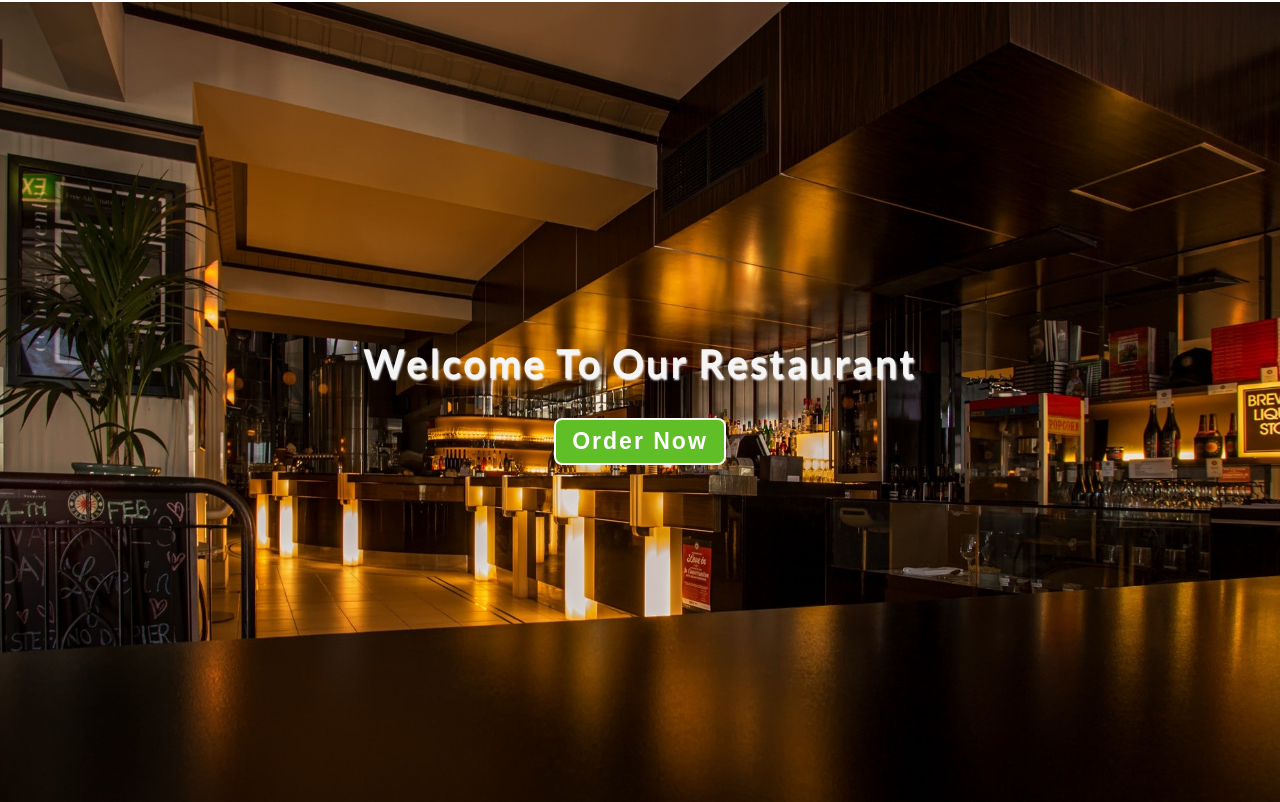
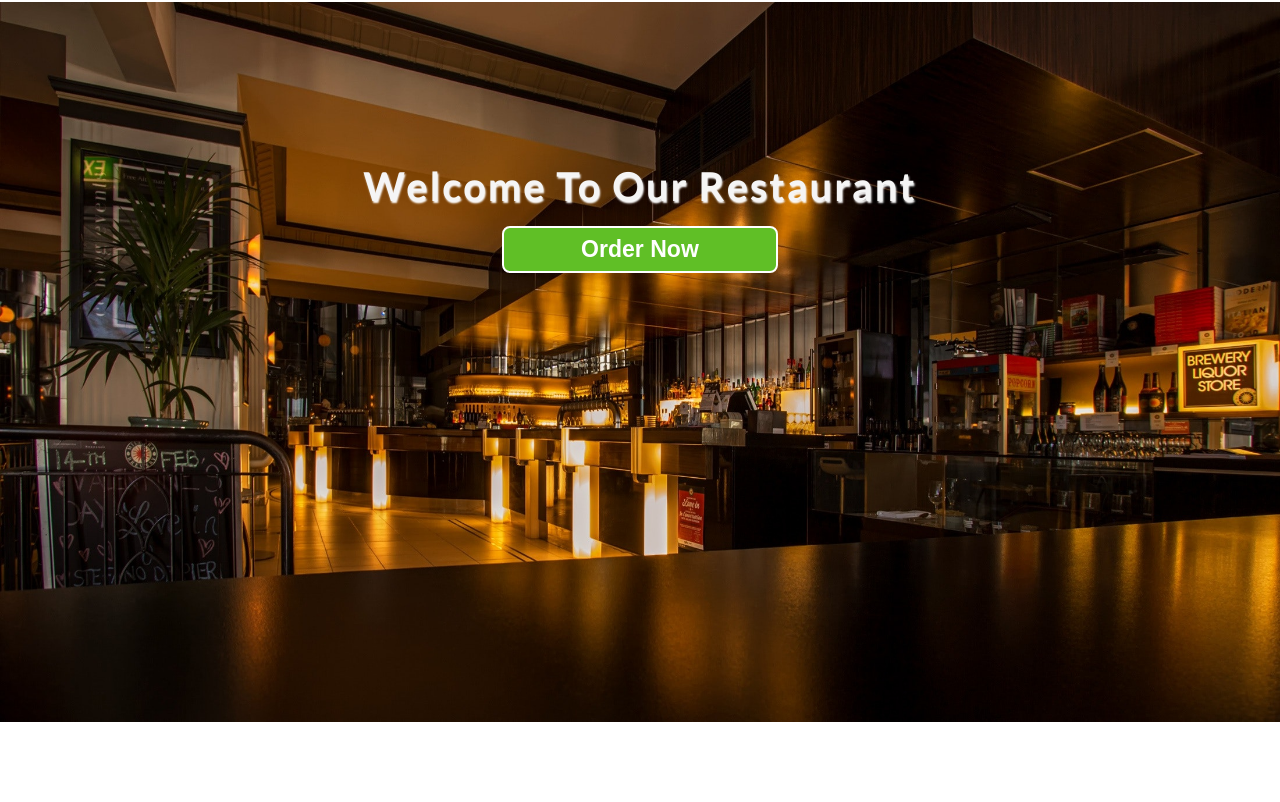
Before and after one commit to sameerahmed976/restaurant-website, a website built with Vite: page index.html in a window 1280 px wide. Shown: the part 78-880 px from the top of the page. After the commit the page ends 800 px from the top, so only its background shows below. Built offline with nearby package versions, Linux system fonts and the light colour scheme.

Commit message:
added hero section

```diff
--- a/style.css
+++ b/style.css
@@ -182,22 +182,15 @@ p {
   /* margin-bottom: 0.1rem; */
 }
 
-.hero-heading {
-  max-width: 90vw;
-}
-
 /* hero */
 .hero {
   background: url("/hero.jpg") no-repeat center/cover;
-  min-height: 100vh;
+  min-height: calc(100vh - 5rem);
   display: grid;
-  place-items: center;
-  z-index: -1;
+  justify-content: center;
+  align-items: start;
+  padding-top: 10rem;
   position: relative;
-}
-
-.hero-content {
-  max-width: 100%;
 }
 
 .hero-content h1 {
@@ -208,30 +201,31 @@ p {
   font-weight: bold;
   font-family: var(--regular-font);
   text-shadow: 1px 2px 2px #fff;
+  max-width: 80vw;
 }
 
 .btn {
   display: block;
-  text-align: center;
-  padding: 0.5rem 1rem;
+  cursor: pointer;
+  background-color: var(--btn-color);
+  color: white;
   font-size: var(--font-size-s-h4);
+  padding: 0.5rem;
+  font-weight: bold;
+  border: 2px solid white;
   margin: 0 auto;
-  margin-top: 2rem;
-  background-color: var(--btn-color);
-  font-weight: bold;
-  letter-spacing: 2px;
+  margin-top: 1rem;
+  cursor: pointer;
+  transition: var(--transition-8);
   border-radius: 0.5rem;
-  transition: var(--transition-8);
-  border: 2px solid white;
-  cursor: pointer;
-  color: white;
+  width: 50%;
 }
 
 .btn:hover {
+  color: var(--primary-color);
+  background-color: whitesmoke;
+  border: 2px solid var(--btn-color);
   transform: translateY(5%);
-  background: transparent;
-  background-color: white;
-  color: var(--primary-color);
 }
 
 /*  mobile 576px and up */
```
